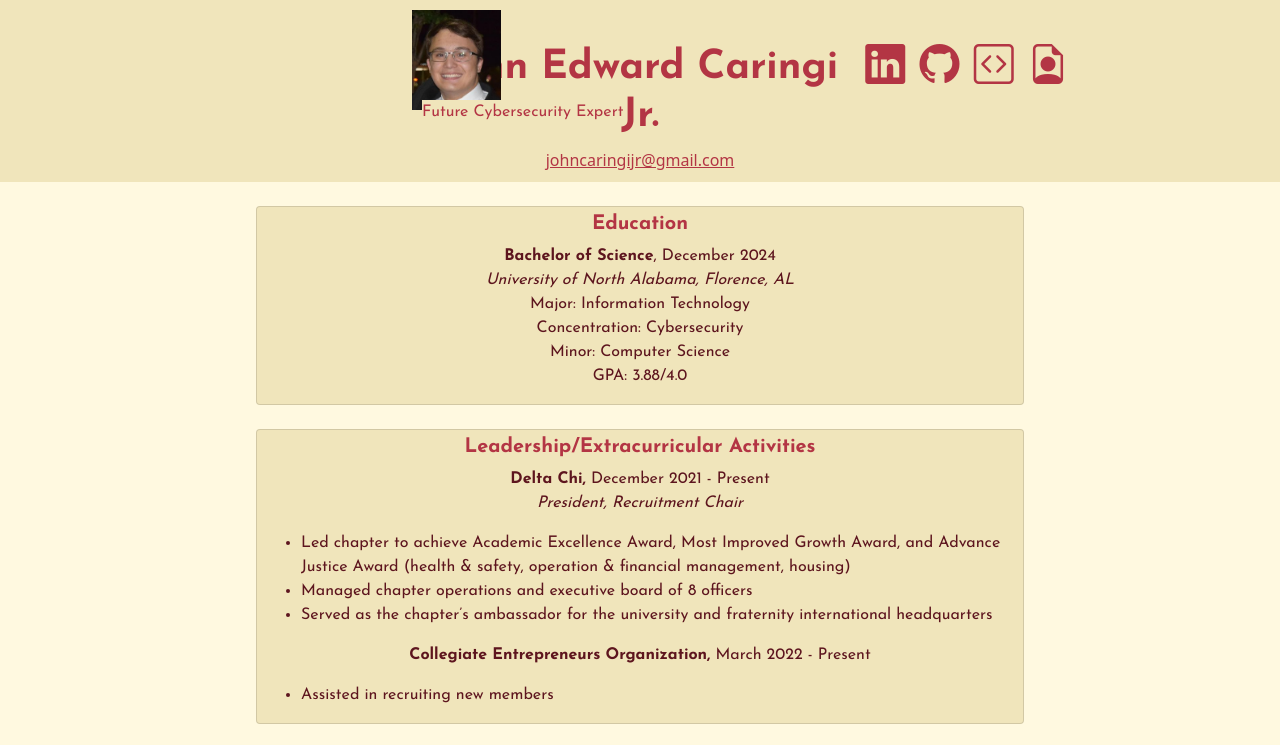
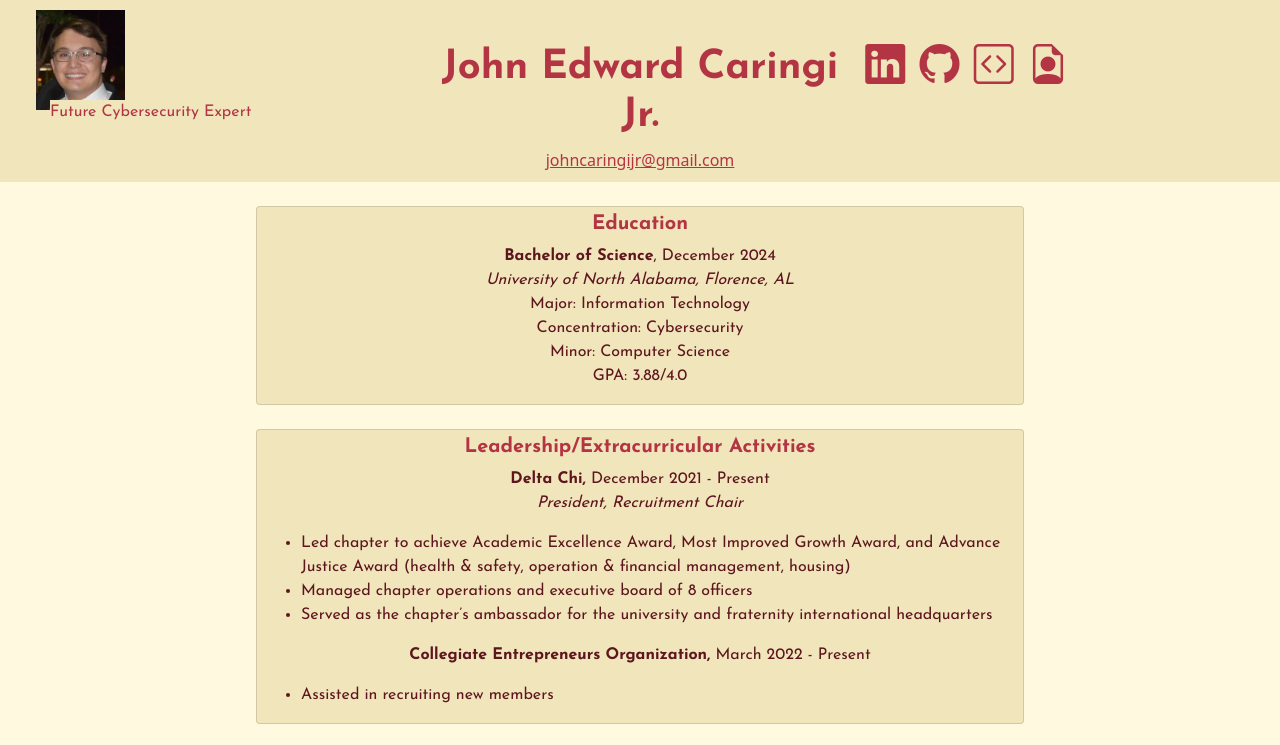
Before and after one commit to JohnnyCaringi/Online-Portfolio, a plain HTML site: page index.html in a window 1280 px wide. Shown: the top 745 px of the page. Drawn offline with nearby package versions, Linux system fonts and the light colour scheme.

Commit message:
Add files via upload

```diff
--- a/index.html
+++ b/index.html
@@ -13,8 +13,8 @@
         <header class="container-fluid">
             <div class="row">
                 <!--Picture with overlay text-->
-                <div class="col-sm">
-                    <div id="headshotDiv" class="picture col-md-auto">
+                <div class="col-sm container-fluid">
+                    <div id="headshotDiv" class="picture col-md-auto container-fluid">
                         <img id="headshot" alt="John Caringi Jr." src="media/jcjHeadshot.png">
                         <span class="pictureText">Future Cybersecurity Expert</span>
                     </div>
--- a/styles/style.css
+++ b/styles/style.css
@@ -59,16 +59,13 @@ a:hover{
     color: #5d151e;
 }
 
-.picture{
-    position: relative;
-    left: 400px;
-}
+
 
 .picture > headshot,
 .pictureText{
     position: absolute;
-    top: 90px;
-    left: 10px;
+    top: 100px;
+    left: 50px;
     font-family: 'Josefin Sans', sans-serif;
     color: #b33544;
     background-color: #F0E5BB;
```
